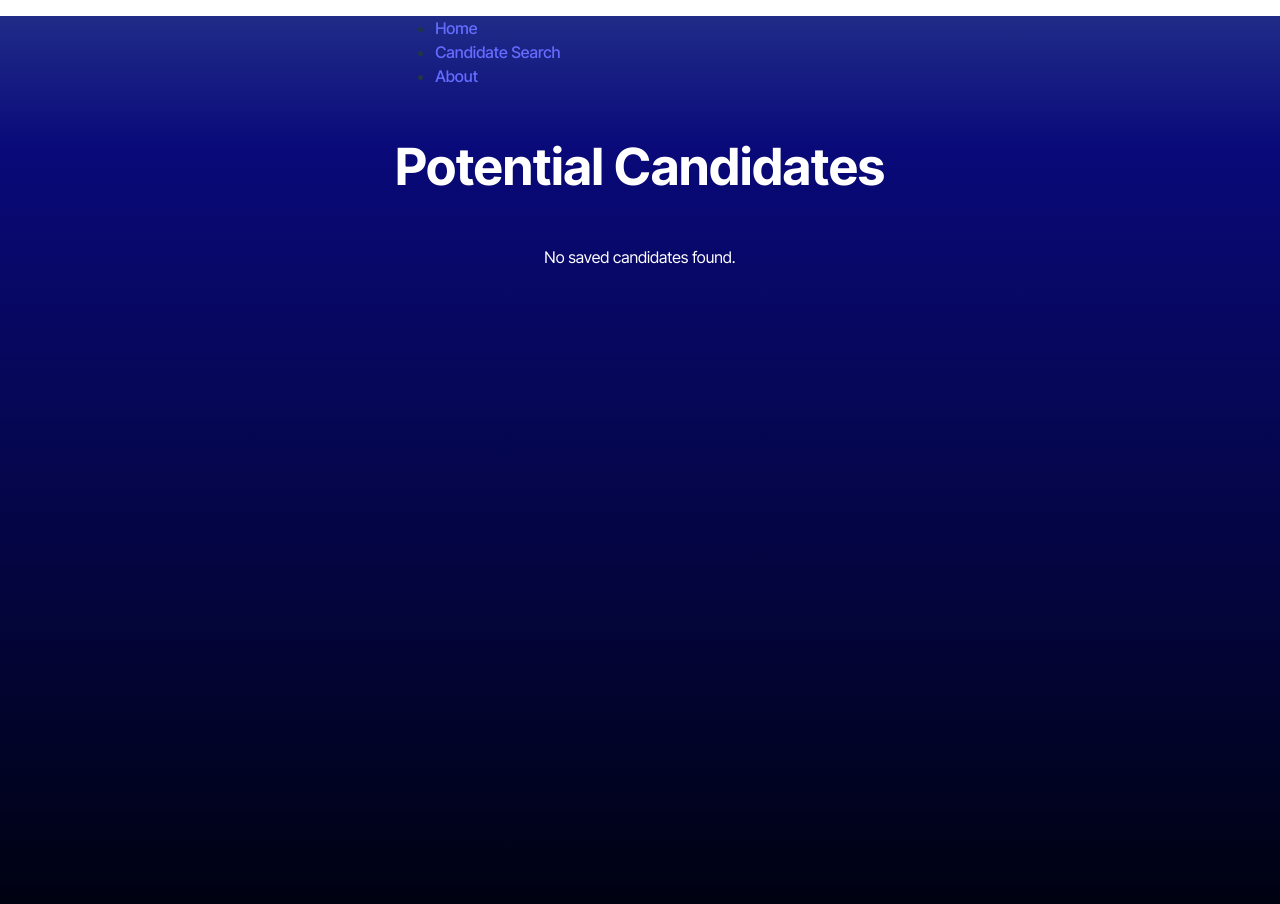
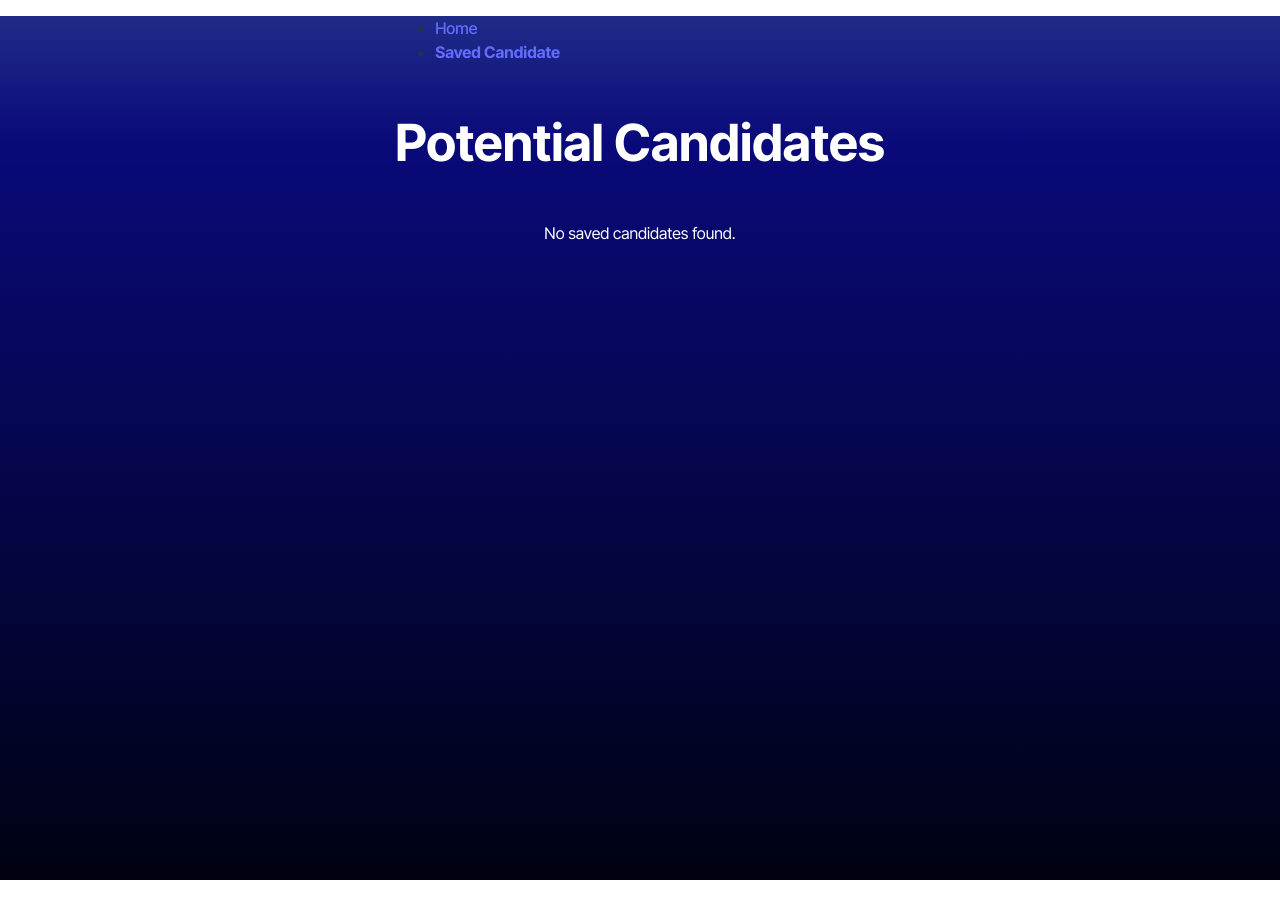
Before and after one commit to Schanze117/CandidateSearch, a React (Vite) app in the folder Develop/: page /SavedCandidates in a window 1280 px wide. After the commit the page ends 880 px from the top, so only its background shows below. Built offline with nearby package versions, Linux system fonts and the light colour scheme.

Commit message:
almost all the code needed

```diff
--- a/Develop/src/components/Nav.tsx
+++ b/Develop/src/components/Nav.tsx
@@ -12,13 +12,8 @@ const Nav = () => {
           </Link>
         </li>
         <li>
-          <Link to="/candidate-search" className={selectedPage === "/candidate-search" ? "active" : ""}>
-            Candidate Search
-          </Link>
-        </li>
-        <li>
-          <Link to="/about" className={selectedPage === "/about" ? "active" : ""}>
-            About
+          <Link to="/SavedCandidates" className={selectedPage === "/SavedCandidates" ? "active" : ""}>
+            Saved Candidate
           </Link>
         </li>
       </ul>
--- a/Develop/src/interfaces/Candidate.interface.tsx
+++ b/Develop/src/interfaces/Candidate.interface.tsx
@@ -3,7 +3,7 @@ interface Candidate {
     name: string;
     userName: string;
     location: string;
-    avatar: string;
+    avatar_url: string;
     email: string;
     html_url: string;
     company: string;
--- a/Develop/src/main.tsx
+++ b/Develop/src/main.tsx
@@ -11,7 +11,7 @@ const router = createBrowserRouter([
   {
     path: '/',
     element: <App />,
-    errorElement: <ErrorPage />,
+    // errorElement: <ErrorPage />,
     children: [
       {
         index: true,
--- a/Develop/src/pages/CandidateSearch.tsx
+++ b/Develop/src/pages/CandidateSearch.tsx
@@ -74,7 +74,7 @@ const CandidateSearch = () => {
       <h1>Candidate Search</h1>
       {candidate ? (
         <div className="candidate">
-          <img src={candidate.avatar || 'null'} alt={`${candidate.name || 'null'}'s avatar`} />
+          <img src={candidate.avatar_url || 'null'} alt={`${candidate.name || 'null'}'s avatar`} />
           <h2>{candidate.name}</h2>
             <p>Name: {candidate.name || 'null'}</p>
             <p>Username: {candidate.login || 'null'}</p>
--- a/Develop/vite.config.ts
+++ b/Develop/vite.config.ts
@@ -3,6 +3,6 @@ import react from '@vitejs/plugin-react';
 
 // https://vitejs.dev/config/
 export default defineConfig({
-  envDir: './env',
+  envDir: './environment',
   plugins: [react()],
 });
```
Also changed, not shown: 2 other files (tests, documents, lock files or other folders).
